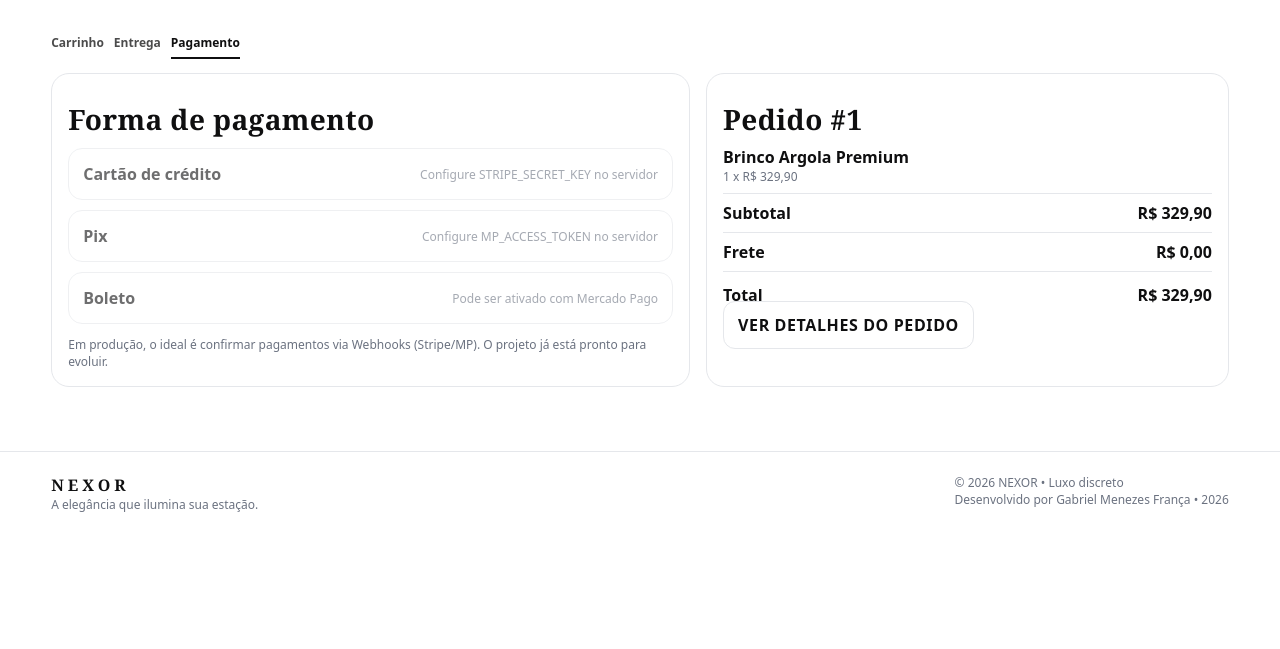
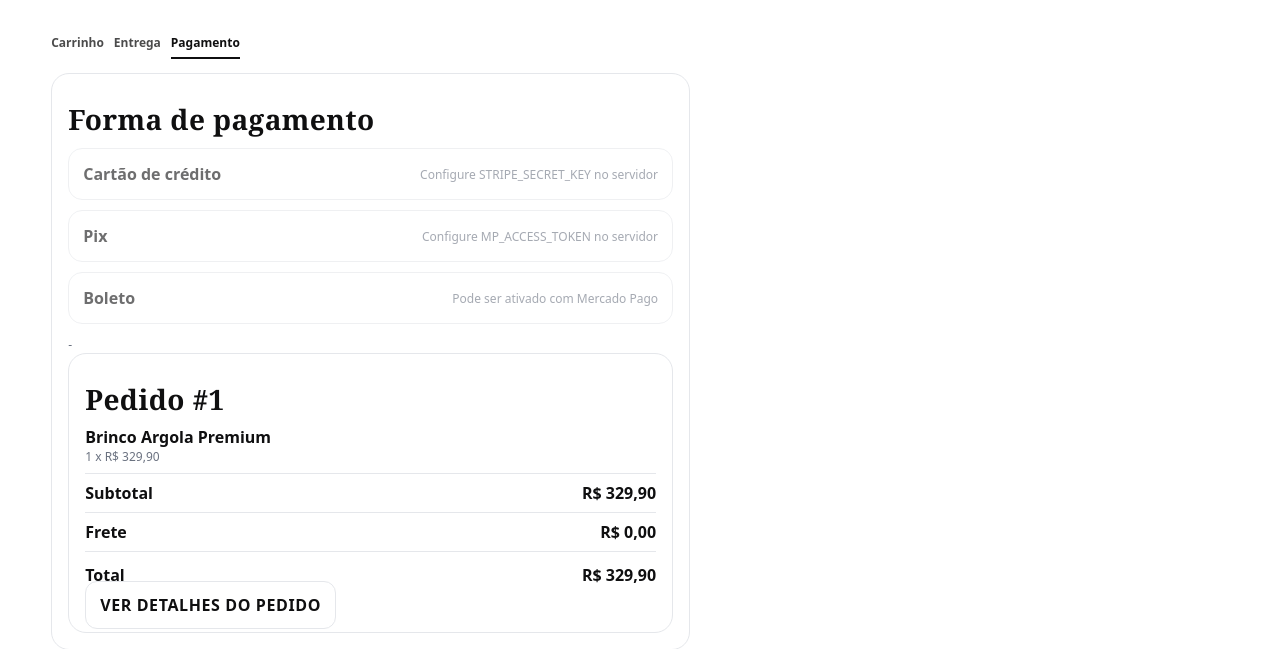
Before and after one commit to gabrieldigitalsales-del/siteluxo12, a Flask app: page /pagamento/1 in a window 1280 px wide. Shown: the part 101-750 px from the top of the page. Before the commit the page ends 613 px from the top, so only its background shows below. Run offline with Flask 3, Linux system fonts and the light colour scheme.

Commit message:
Update pagamento.html

```diff
--- a/templates/pagamento.html
+++ b/templates/pagamento.html
@@ -50,8 +50,7 @@
         </div>
 
         <div class="muted tiny mt">
-          Em produção, o ideal é confirmar pagamentos via Webhooks (Stripe/MP). O projeto já está pronto para evoluir.
-        </div>
+          -
       </div>
 
       <aside class="panel">
@@ -74,4 +73,5 @@
   </div>
 </section>
 
+
 {% endblock %}
```
